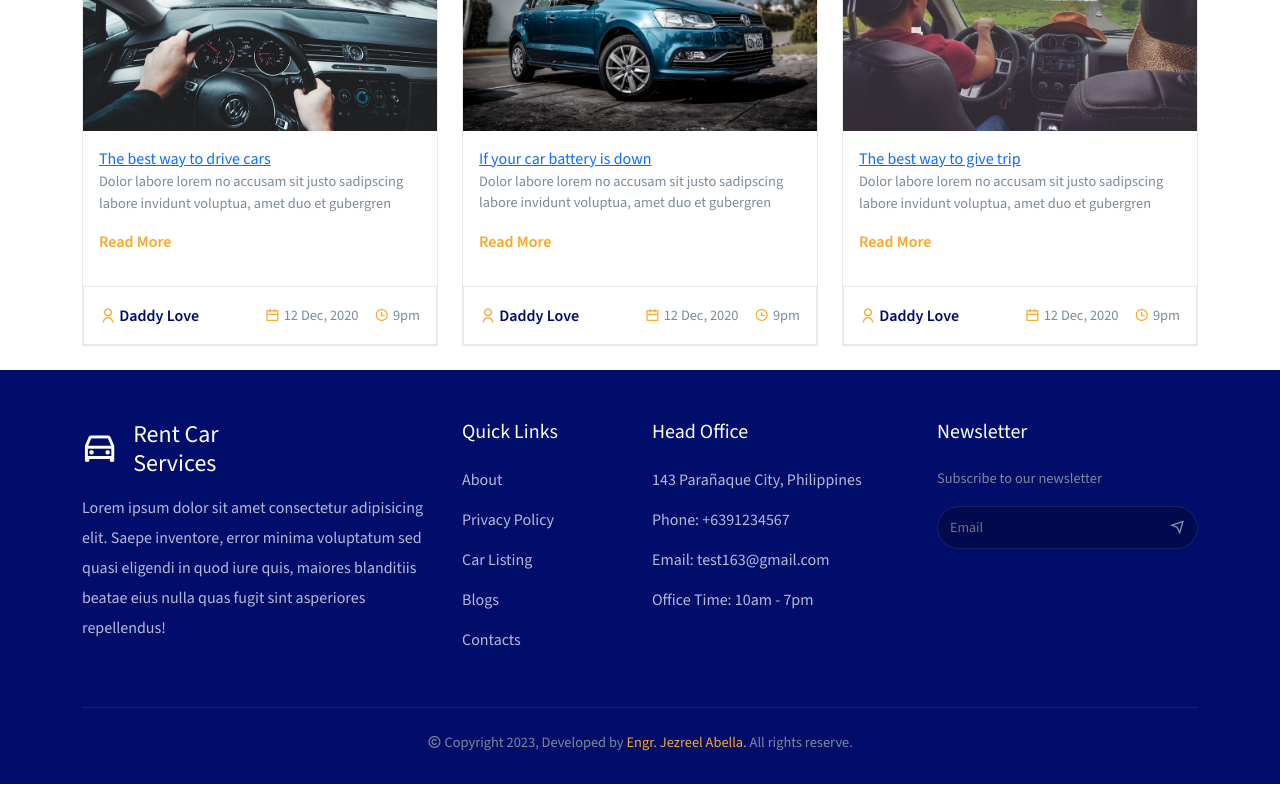
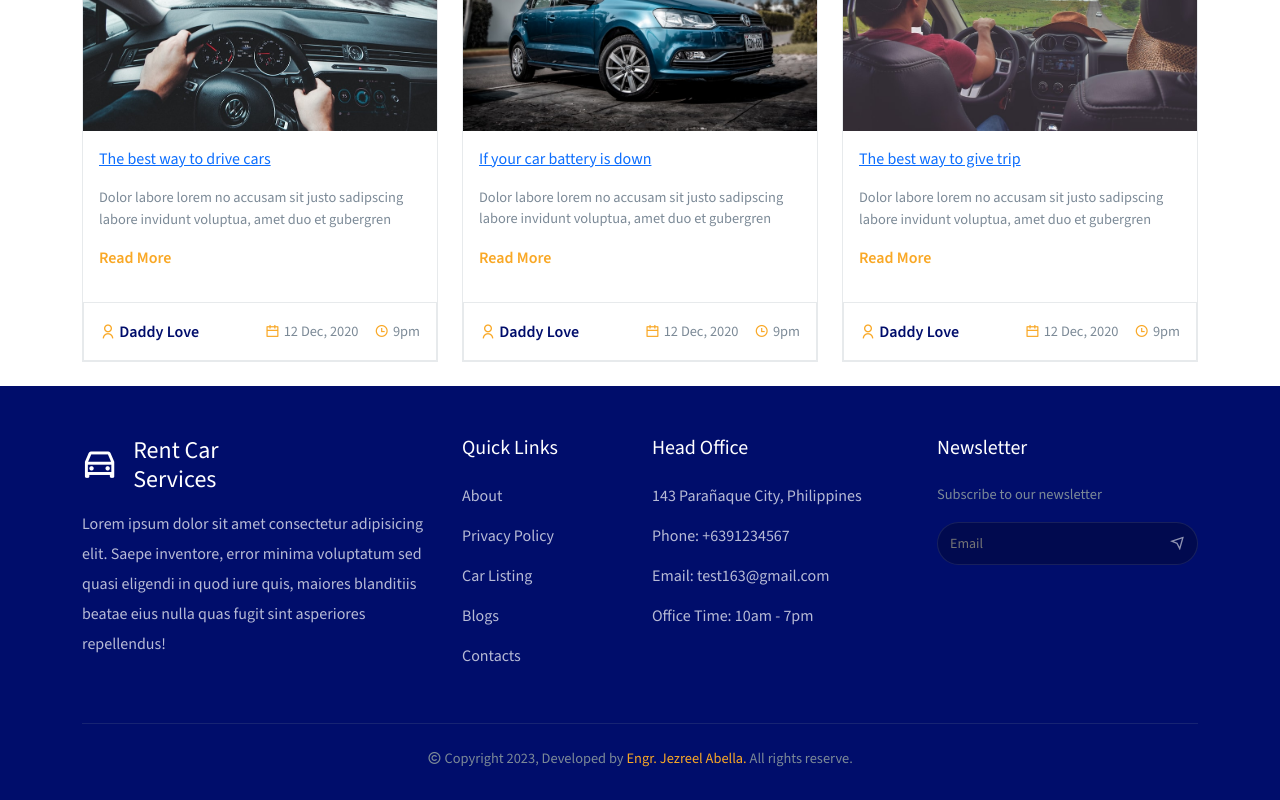
Before and after one commit to TeamAbella060420/Doctor-Appointment-Booking_MERN, a React (Create React App) app in the folder car-rental/: page /home in a window 1280 px wide. Shown: the part 3981-4781 px from the top of the page. Built offline with nearby package versions, Linux system fonts and the light colour scheme.

Commit message:
Update BlogList.jsx

```diff
--- a/car-rental/src/components/UI/BlogList.jsx
+++ b/car-rental/src/components/UI/BlogList.jsx
@@ -21,8 +21,8 @@ const BlogItem = ({ data }) => {
       <div className="blog__item">
         <img src={imgUrl} alt="" className="w-100" />
         <div className="blog__info p-3">
-          <Link to={`/blogs/${title}`}>{title}</Link>
-          <p className="section__description">
+          <Link to={`/blogs/${title}`} className="blog__title">{title}</Link>
+          <p className="section__description mt-3">
             {description.length > 100
               ? description.substr(0, 100)
               : description}
```
